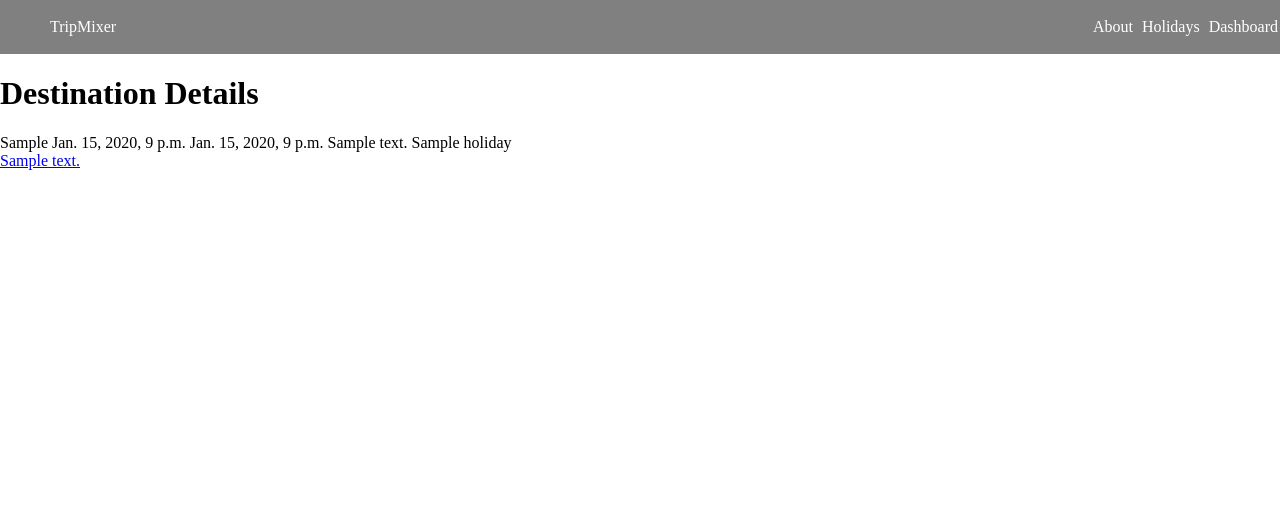
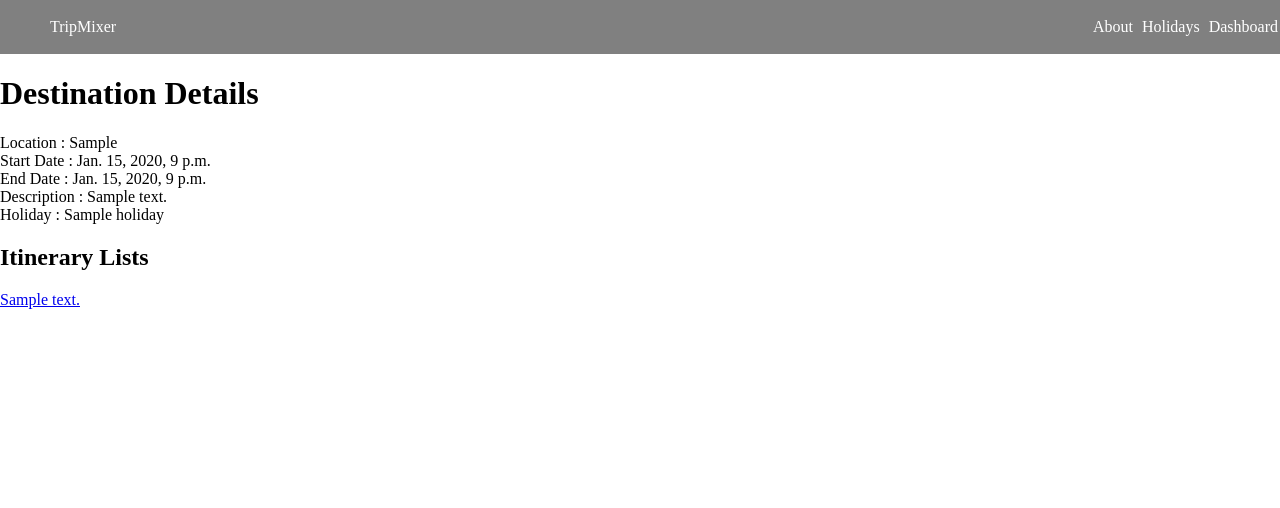
Before and after one commit to dominicspinks/tripmixer, a Django app: page /holidays/1/destinations/1 in a window 1280 px wide. Shown: the top 508 px of the page. Run offline with Django 5.2, Linux system fonts and the light colour scheme; tables that the repository leaves empty hold one stand-in row (values such as "Sample post").

Commit message:
add destination detail view

```diff
--- a/planner/templates/planner/destination_detail.html
+++ b/planner/templates/planner/destination_detail.html
@@ -7,16 +7,11 @@
   <div class="col s6">
     <div class="card">
       <div class="card-content">
-        <span class="card-title">
-          {{ destination.location }}</span>
-          <span class="card-title">
-          {{ destination.start_date }}</span>
-          <span class="card-title">
-          {{ destination.end_date }}</span>
-          <span class="card-title">
-          {{ destination.description }}</span>
-          <span class="card-title">
-          {{ destination.holiday }}</span>
+          <div>Location : {{ destination.location }}</div>
+          <div>Start Date : {{ destination.start_date }}</div>
+          <div>End Date : {{ destination.end_date }}</div>
+          <div>Description : {{ destination.description }}</div>
+          <div>Holiday : {{ destination.holiday }}</div>
       </div>
       <div class="card-action">
         {% comment %}
@@ -26,11 +21,13 @@
       </div>
     </div>
   </div>
-
+  <h2>Itinerary Lists</h2>
   <div>
     {% for itinerary in destination.itinerary_set.all %}
-    <a href="{% url 'itinerary-detail' destination.id itinerary.id %}">
+    <div>
+      <a href="{% url 'itinerary-detail' destination.id itinerary.id %}">
       {{ itinerary.description }}</a>
+    </div>
     {% endfor %}
   </div>
 
```
